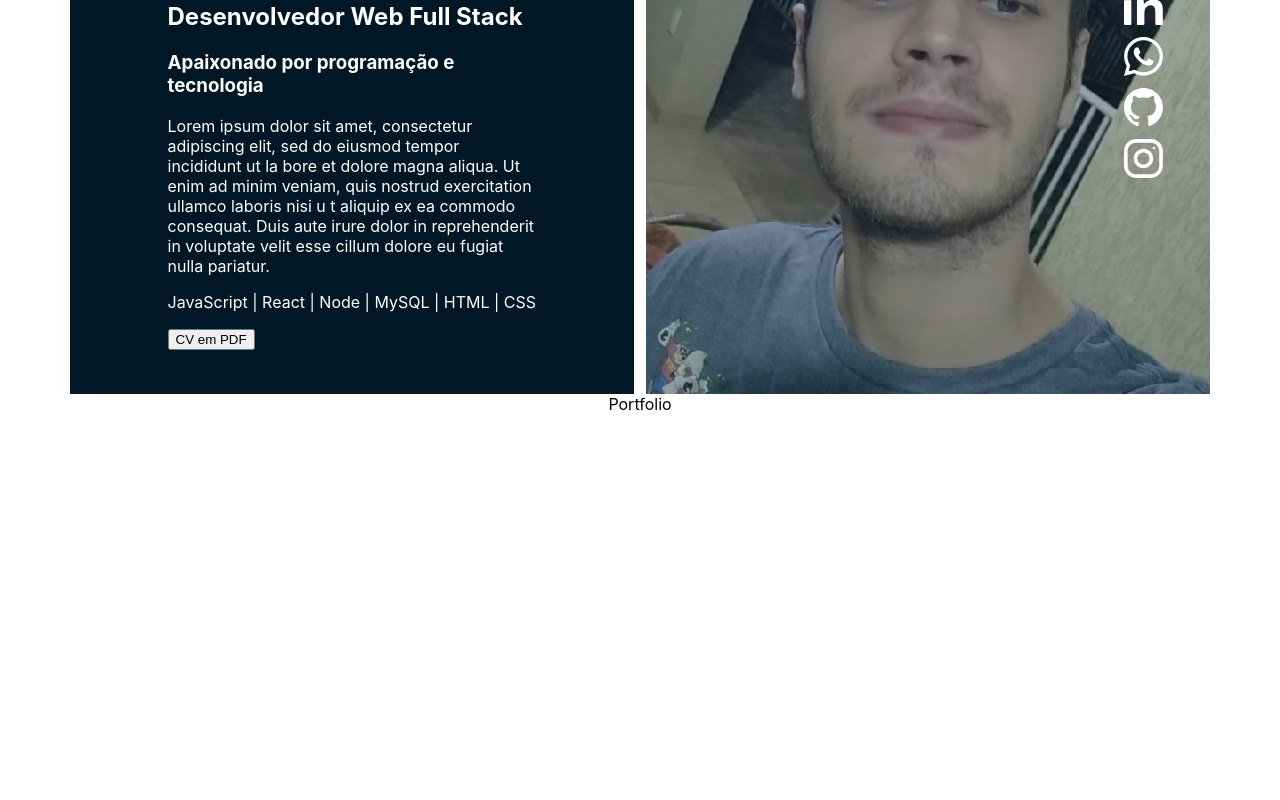
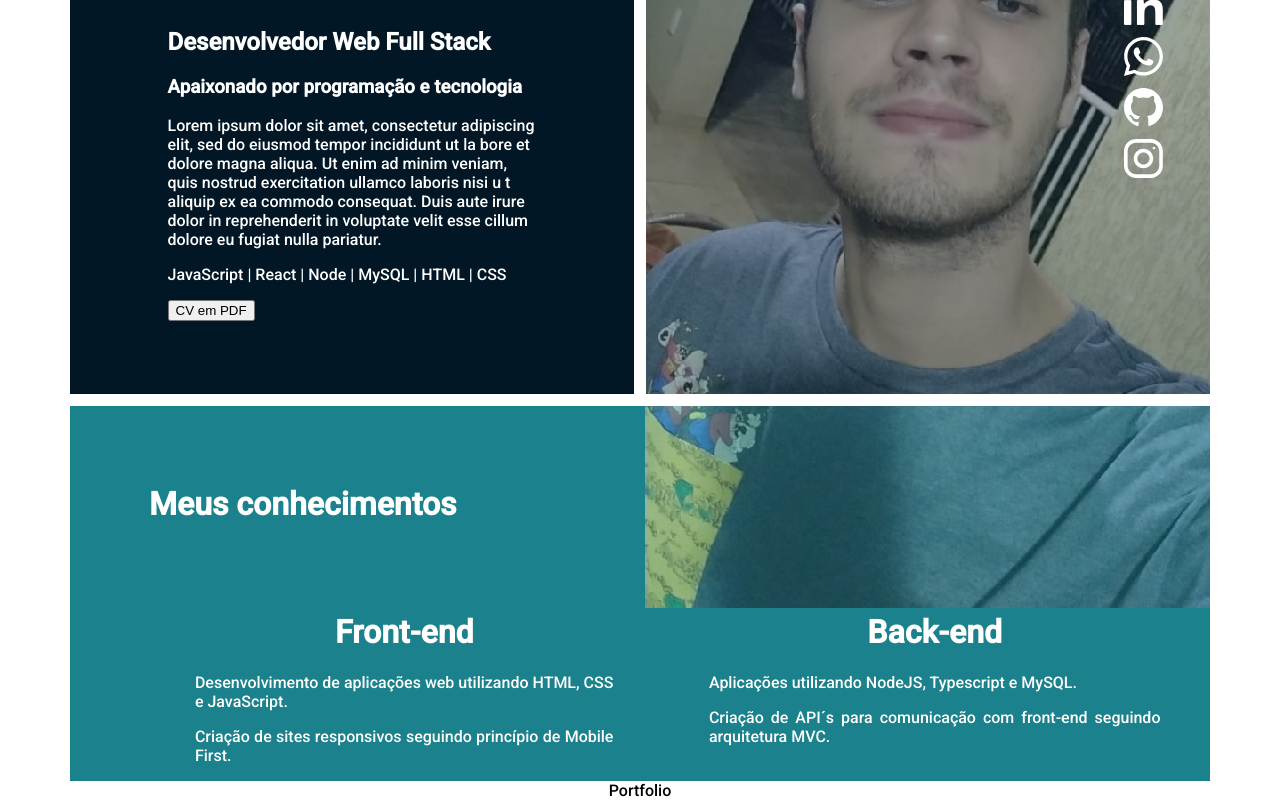
Before and after one commit to andriusrl/portfolio, a React (Create React App) app: page / in a window 1280 px wide. Shown: the part 239-1039 px from the top of the page. Before the commit the page ends 800 px from the top, so only its background shows below. Built offline with nearby package versions, Linux system fonts and the light colour scheme.

Commit message:
Sessao de conhecimentos quase completa

```diff
--- a/public/index.html
+++ b/public/index.html
@@ -2,6 +2,7 @@
 <html lang="en">
   <head>
     <meta charset="utf-8" />
+    <link href="https://fonts.googleapis.com/css2?family=Roboto:wght@500&display=swap" rel="stylesheet">
     <link rel="icon" href="%PUBLIC_URL%/favicon.ico" />
     <meta name="viewport" content="width=device-width, initial-scale=1" />
     <meta name="theme-color" content="#000000" />
--- a/src/components/App/App.js
+++ b/src/components/App/App.js
@@ -10,6 +10,11 @@ import {
   Menu,
   SocialNetworksWrapper,
   SocialNetwrokIcon,
+  WrapperSkills,
+  PhotoBottom,
+  TitleSkills,
+  SkillsContent,
+  SkillItem,
 } from '../../style/style';
 
 function App() {
@@ -38,11 +43,11 @@ function App() {
               bore et dolore magna aliqua. Ut enim ad minim veniam, quis nostrud exercitation ullamco laboris nisi u
               t aliquip ex ea commodo consequat. Duis aute irure dolor in reprehenderit in voluptate velit esse cillum
               dolore eu fugiat nulla pariatur.
+          </p>
+            <p>
+              JavaScript | React | Node | MySQL | HTML | CSS
            </p>
-           <p>
-             JavaScript | React | Node | MySQL | HTML | CSS
-           </p>
-           <button>CV em PDF</button>
+            <button>CV em PDF</button>
           </ContentBio>
         </TopBioContainerLeft>
         <TopBioContainer>
@@ -56,6 +61,39 @@ function App() {
           </SocialNetworksWrapper>
         </TopBioContainer>
       </WrapperBioContainer>
+      <WrapperSkills>
+        <PhotoBottom src={require("../../images/andrius_bottom.png")} />
+        <TitleSkills>Meus conhecimentos</TitleSkills>
+        <SkillsContent>
+          <SkillItem>
+            <h1>
+              Front-end
+           </h1>
+            <p>
+              Desenvolvimento de aplicações
+              web utilizando HTML, CSS e
+              JavaScript.
+           </p>
+            <p>
+              Criação de sites responsivos
+              seguindo princípio de
+              Mobile First.
+            </p>
+          </SkillItem>
+          <SkillItem>
+            <h1>
+              Back-end
+           </h1>
+            <p>
+            Aplicações utilizando NodeJS,
+Typescript e MySQL.
+           </p>
+            <p>
+            Criação de API´s para comunicação com front-end seguindo arquitetura MVC.
+            </p>
+          </SkillItem>
+        </SkillsContent>
+      </WrapperSkills>
       Portfolio
     </Main>
   );
--- a/src/style/style.js
+++ b/src/style/style.js
@@ -1,10 +1,12 @@
 import styled from 'styled-components'
 
 export const Main = styled.div`
+    font-family: 'Roboto', sans-serif;
+    background-color: #ffffff;
     display: flex;
     flex-direction: column;
     align-items: center;
-    margin-top: 12px;
+    padding-top: 12px;
 `
 
 export const TopBioContainer = styled.div`
@@ -65,3 +67,33 @@ export const SocialNetwrokIcon = styled.img`
     margin: 16%;
     width: 39px;
 `
+
+export const WrapperSkills = styled.div`
+    width: 1140px;
+    background-color: #1b818c;
+    margin-top: 12px;
+    color: #ffffff;
+    display: flex;
+    flex-direction: column;
+`
+export const PhotoBottom = styled.img`
+    position: absolute;
+    align-self: end;
+    opacity: 0.6;
+`
+export const SkillsContent = styled.div`
+    margin: 69px 0 0 79px;
+    display: flex;
+`
+export const SkillItem = styled.div`
+    text-align: center;
+    p{
+        text-align: justify;
+        padding: 0 9% 0 9%;
+    }
+`
+
+export const TitleSkills = styled.h1`
+    margin: 79px 0 0 79px;
+    font-weight: bold;
+`
```
Also changed, not shown: src/images/andrius_bottom.png (added), src/images/teste.png (deleted).
